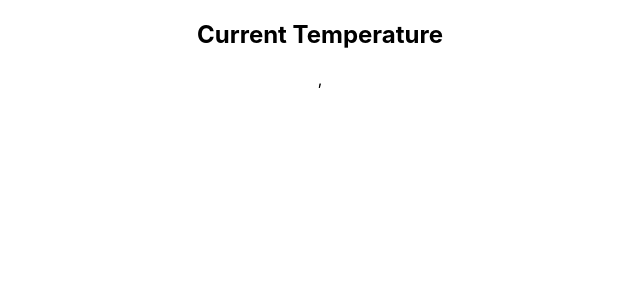
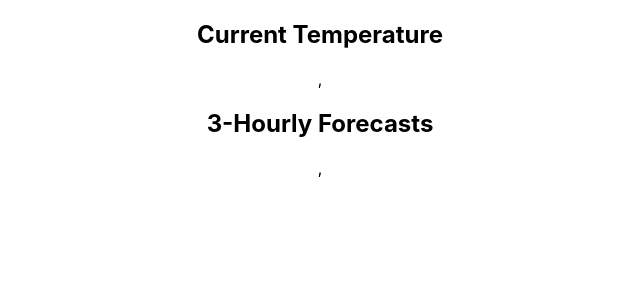
Before and after one commit to mtedder/dlcodechallenge, a React (Create React App) app: page / in a window 1280 px wide. Shown: the top 300 px of the page, without its empty margins (320-960 px from the left). Built offline with nearby package versions, Linux system fonts and the light colour scheme; no server answers.

Commit message:
Created five day forecasts component based on current temp component design.

```diff
--- a/src/App.js
+++ b/src/App.js
@@ -1,6 +1,7 @@
 import React from 'react';
 import './App.css';
 import CurrentTemp from './Components/CurrentTemp';
+import FiveDayTemp from './Components/FiveDayTemp';
 
 /**
  * Refs:
@@ -40,6 +41,8 @@ class App extends React.Component {
     return (
       <div className="App">
         <CurrentTemp poslat={this.state.poslat} poslong={this.state.poslong} />
+
+        <FiveDayTemp poslat={this.state.poslat} poslong={this.state.poslong} />
       </div>
     );
   }
--- /dev/null
+++ b/src/Components/FiveDayTemp/index.js
@@ -0,0 +1,21 @@
+import React from 'react'
+
+class FiveDayTemp extends React.Component {
+
+    constructor(props) {
+        super(props);
+        this.state = {
+        };
+      }
+
+   render(){
+    return (
+        <div className="fiveday-temp">
+            <h2>3-Hourly Forecasts</h2>
+            {this.props.poslat}, {this.props.poslong}
+        </div>
+    );
+   }
+}
+
+export default FiveDayTemp;
```
